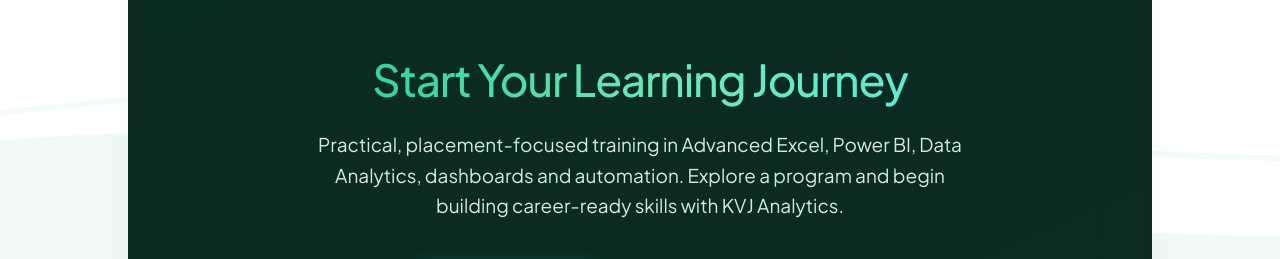
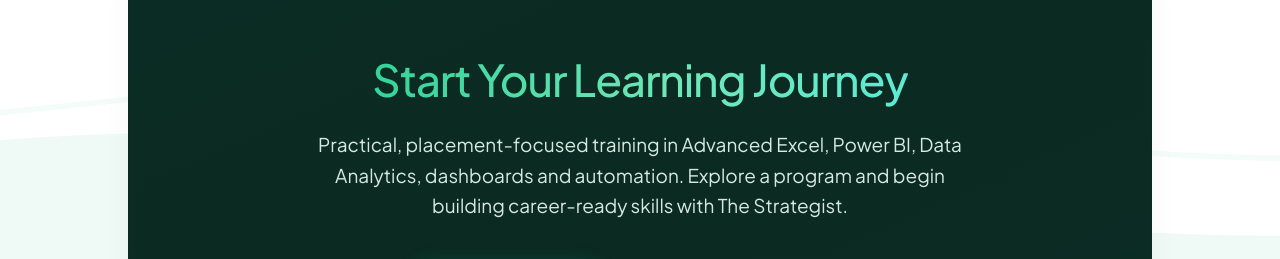
Before and after one commit to Anjitha28/The-Strategist-Website, a Next.js app in the folder KVJ Analytics/: page /training in a window 1280 px wide. Shown: the part 4501-4760 px from the top of the page. Built offline with nearby package versions, Linux system fonts and the light colour scheme; no server answers; the database is empty.

Commit message:
Update Training page metadata and CTA branding to The Strategist

```diff
--- a/KVJ Analytics/src/app/(website)/training/page.tsx
+++ b/KVJ Analytics/src/app/(website)/training/page.tsx
@@ -7,11 +7,11 @@
 
 export const revalidate = 3600;
 export const metadata = pageMeta({
-  title: "Training — Power BI, Excel, Data Analytics Courses & Programs",
+  title: "Training — The Strategist",
   description:
     "Practical, placement-focused training in Advanced Excel, Power BI, Data Analytics, dashboards and automation. Online courses, corporate & college programs, one-to-one mentoring and internships.",
   path: "/training",
-  keywords: ["Power BI training", "Excel training", "data analytics course", "corporate training", "college training", "online analytics courses", "internships"],
+  keywords: ["Power BI training", "Excel training", "data analytics course", "corporate training", "college training", "online analytics courses", "internships", "The Strategist training"],
 });
 
 interface Category {
--- a/KVJ Analytics/src/lib/constants.ts
+++ b/KVJ Analytics/src/lib/constants.ts
@@ -197,7 +197,7 @@
   cta: {
     title: "Start Your Learning Journey",
     description:
-      "Practical, placement-focused training in Advanced Excel, Power BI, Data Analytics, dashboards and automation. Explore a program and begin building career-ready skills with KVJ Analytics.",
+      "Practical, placement-focused training in Advanced Excel, Power BI, Data Analytics, dashboards and automation. Explore a program and begin building career-ready skills with The Strategist.",
     primaryCtaText: "Explore Courses",
     primaryCtaHref: "/training/online-courses",
     secondaryCtaText: "Contact a Training Advisor",
```
